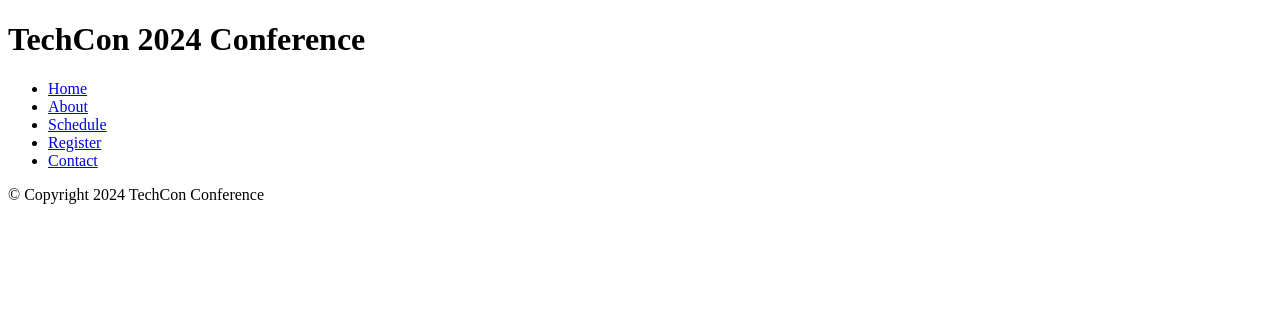
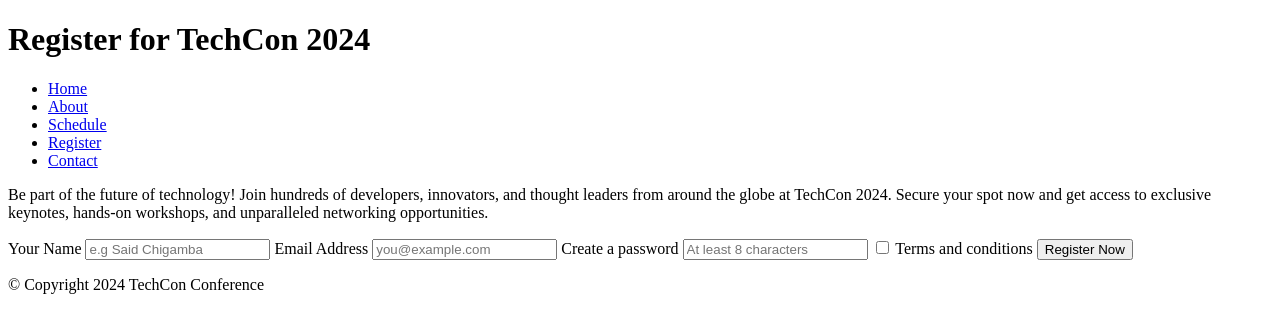
Before and after one commit to Finidi47/TechCon_HTML, a plain HTML site: page techcon_website/register.html in a window 1280 px wide. Drawn offline with Linux system fonts and the light colour scheme.

Commit message:
Register Page for TechCon 2024 Conference Website

```diff
--- a/techcon_website/register.html
+++ b/techcon_website/register.html
@@ -7,7 +7,7 @@
 </head>
 <body>
     <header>
-        <h1>TechCon 2024 Conference</h1>
+        <h1>Register for TechCon 2024</h1>
 
         <nav>
             <ul>
@@ -20,7 +20,27 @@
         </nav>
     </header>
 
-    <main></main>
+    <main>
+        <p>Be part of the future of technology! Join hundreds of developers, innovators, and thought leaders
+      from around the globe at TechCon 2024. Secure your spot now and get access to exclusive keynotes,
+      hands-on workshops, and unparalleled networking opportunities.</p>
+
+        <form action="/submit-form" method="post">
+            <label for="full_name">Your Name</label>
+            <input type="text" name="full_name" id="full_name" placeholder="e.g Said Chigamba" required>
+
+            <label for="email">Email Address</label>
+            <input type="email" name="email" id="email" placeholder="you@example.com" required>
+
+            <label for="password">Create a password</label>
+            <input type="password" name="password" id="password" minlength="8" placeholder="At least 8 characters" required>
+
+            <input type="checkbox" name="terms" id="terms" required>
+            <label for="terms">Terms and conditions</label>
+
+            <button type="submit">Register Now</button>
+        </form>
+    </main>
 
     <footer>
         <p>&copy; Copyright 2024 TechCon Conference</p>
```
